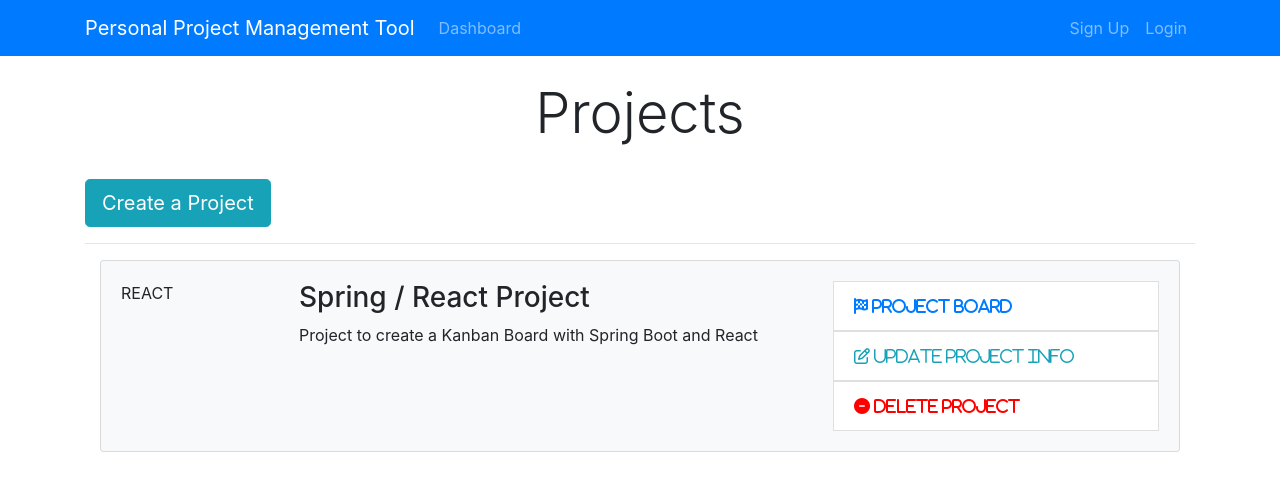
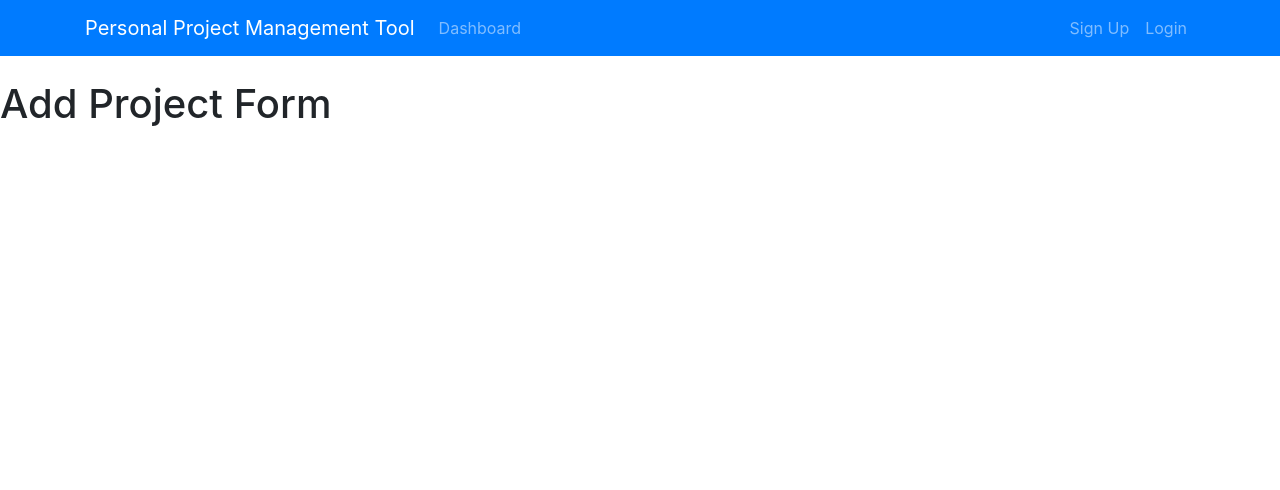
Before and after one commit to foxhound-cmd/LinkodevPPMTool, a React (Create React App) app in the folder ppmtool-react-client/: page /addProject in a window 1280 px wide. Shown: the top 490 px of the page. Built offline with nearby package versions, Linux system fonts and the light colour scheme.

Commit message:
add route for react

```diff
--- a/ppmtool-react-client/package.json
+++ b/ppmtool-react-client/package.json
@@ -9,6 +9,7 @@
     "bootstrap": "^4.5.3",
     "react": "^17.0.1",
     "react-dom": "^17.0.1",
+    "react-router-dom": "^5.2.0",
     "react-scripts": "4.0.1",
     "web-vitals": "^0.2.4"
   },
--- a/ppmtool-react-client/src/App.js
+++ b/ppmtool-react-client/src/App.js
@@ -2,13 +2,18 @@
 import Dashboard from "./components/Dashboard";
 import Header from "./components/layout/Header";
 import "bootstrap/dist/css/bootstrap.min.css";
+import { BrowserRouter as Router, Route } from "react-router-dom";
+import AddProject from "./components/project/AddProject";
 
 function App() {
   return (
-    <div className="App">
-      <Header></Header>
-      <Dashboard></Dashboard>
-    </div>
+    <Router>
+      <div className="App">
+        <Header></Header>
+        <Route exact path="/dashboard" component={Dashboard}></Route>
+        <Route exact path="/addProject" component={AddProject}></Route>
+      </div>
+    </Router>
   );
 }
 
--- a/ppmtool-react-client/src/components/Dashboard.js
+++ b/ppmtool-react-client/src/components/Dashboard.js
@@ -1,4 +1,5 @@
 import React, { Component } from "react";
+import CreateProjectButton from "./project/CreateProjectButton";
 import ProjectItem from "./project/ProjectItem";
 
 class Dashboard extends Component {
@@ -11,9 +12,7 @@
               <div className="col-md-12">
                 <h1 className="display-4 text-center">Projects</h1>
                 <br />
-                <a href="ProjectForm.html" className="btn btn-lg btn-info">
-                  Create a Project
-                </a>
+                <CreateProjectButton></CreateProjectButton>
                 <br />
                 <hr />
                 <ProjectItem></ProjectItem>
--- /dev/null
+++ b/ppmtool-react-client/src/components/project/AddProject.js
@@ -0,0 +1,13 @@
+import React, { Component } from "react";
+
+class AddProject extends Component {
+  render() {
+    return (
+      <div>
+        <h1>Add Project Form</h1>
+      </div>
+    );
+  }
+}
+
+export default AddProject;
--- /dev/null
+++ b/ppmtool-react-client/src/components/project/CreateProjectButton.js
@@ -0,0 +1,14 @@
+import React from "react";
+import { Link } from "react-router-dom";
+
+const CreateProjectButton = () => {
+  return (
+    <React.Fragment>
+      <Link to="/addProject" className="btn btn-lg btn-info">
+        Create a Project
+      </Link>
+    </React.Fragment>
+  );
+};
+
+export default CreateProjectButton;
```
Also changed, not shown: 2 other files (tests, documents, lock files or other folders).
